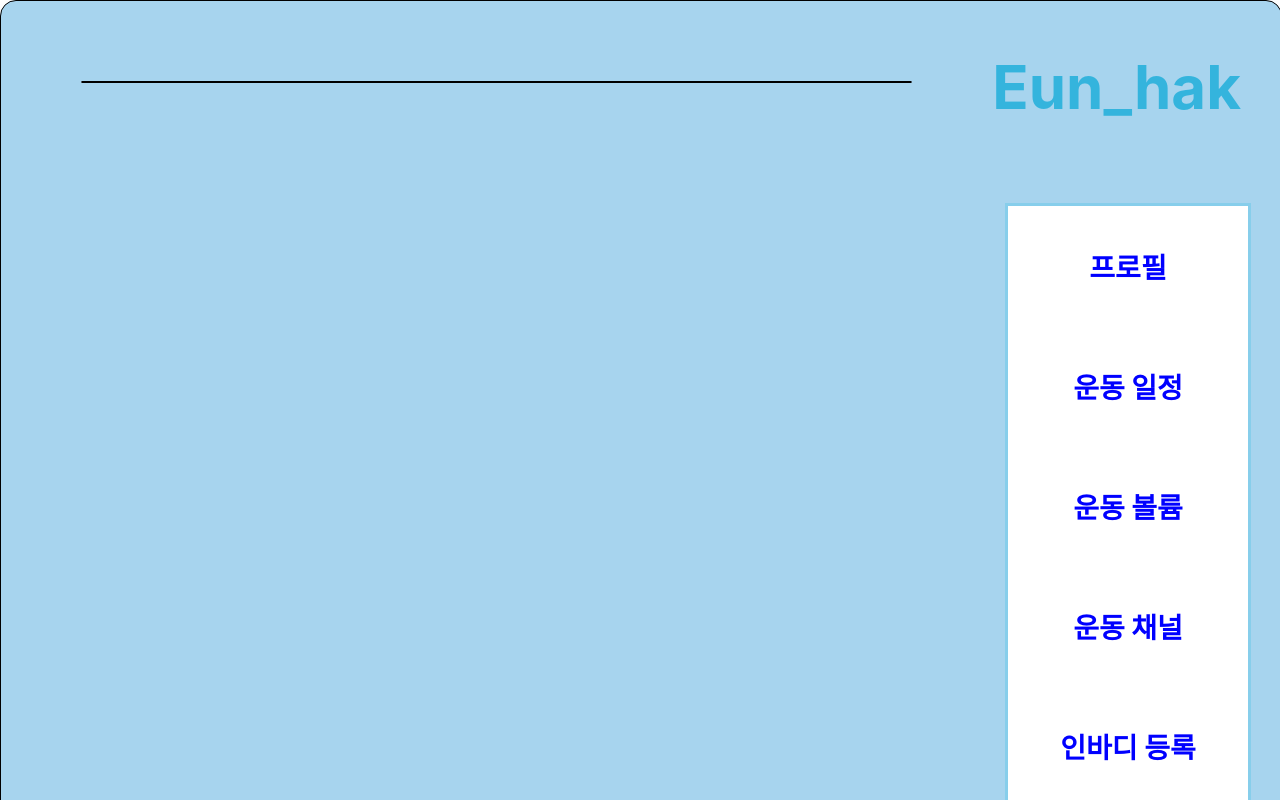
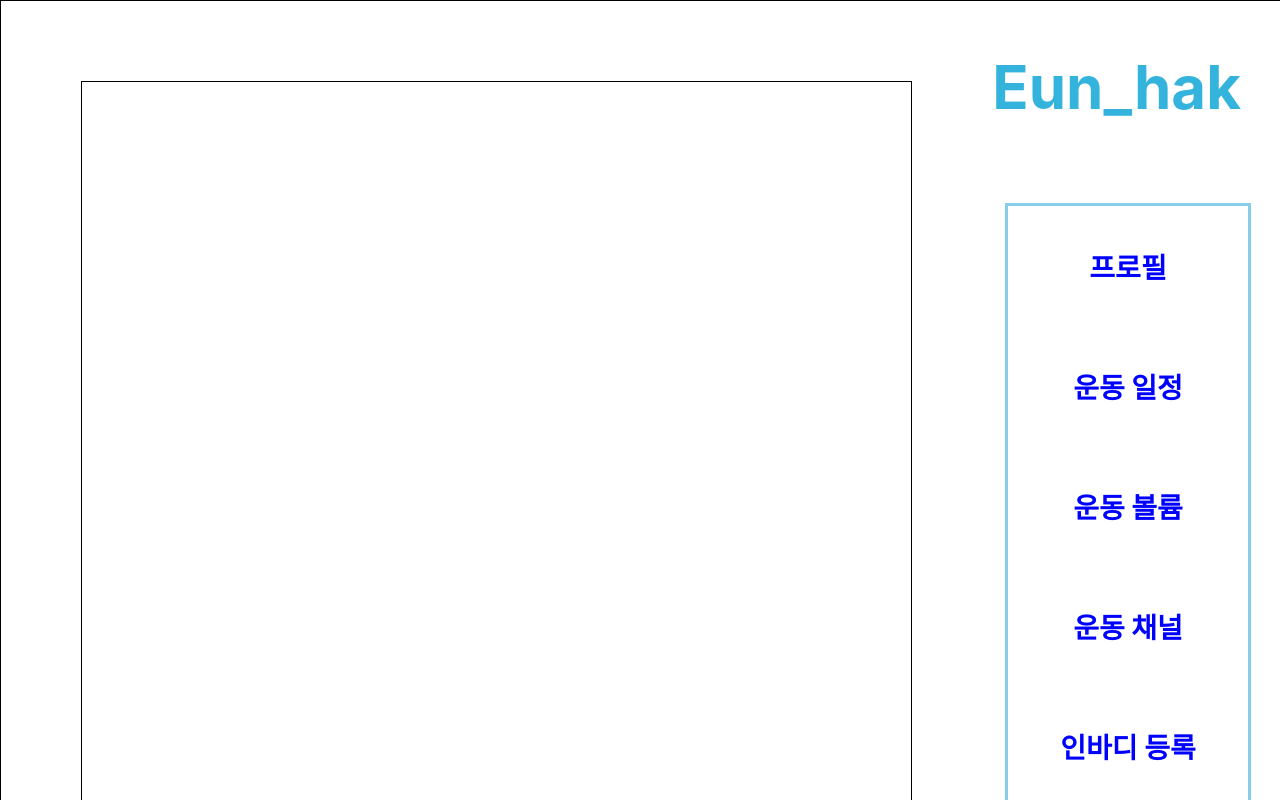
Before and after one commit to eun-hak/health_care, a React (Create React App) app: page /Profile in a window 1280 px wide. Shown: the top 800 px of the page. Built offline with nearby package versions, Linux system fonts and the light colour scheme.

Commit message:
자잘한 부분 수정

```diff
--- a/src/assets/Data.tsx
+++ b/src/assets/Data.tsx
@@ -1,12 +1,12 @@
 import React from "react";
 
-interface DATA {
+export type DATA = {
   id: number;
   name: string;
   content: string;
   link: string;
   src: string;
-}
+};
 
 const Data: DATA[] = [
   {
--- a/src/components/Create.tsx
+++ b/src/components/Create.tsx
@@ -5,16 +5,14 @@ import { MdAdd } from "react-icons/md";
 import { useRecoilState } from "recoil";
 import { ITypes, todosState } from "../recoil/State";
 
-const Create = (): JSX.Element => {
+const Create = () => {
   const [open, setOpen] = useState<boolean>(false);
   const [work, setWork] = useRecoilState<ITypes[]>(todosState);
 
   const onToggle = () => setOpen(!open);
 
   const onCreate = () => {};
-  const onDelete = (id: number) => {
-    setWork(work.filter((work: ITypes) => work.id !== id));
-  };
+
   return (
     <>
       {/* <TodoTemplateBlock> */}
--- a/src/components/List.tsx
+++ b/src/components/List.tsx
@@ -10,7 +10,7 @@ const TodoListBlock = styled.div`
   padding-bottom: 48px;
 `;
 
-const List = (): JSX.Element => {
+const List = () => {
   const [work, setWork] = useRecoilState<ITypes[]>(todosState);
   return (
     <>
--- a/src/components/Nav.tsx
+++ b/src/components/Nav.tsx
@@ -1,7 +1,7 @@
 import React, { useState, useEffect } from "react";
 import styled from "styled-components";
 
-const Nav = (): JSX.Element => {
+const Nav = () => {
   const [navbarStyle, setNavbarStyle] = useState<React.CSSProperties>({});
 
   useEffect(() => {
--- a/src/components/Work.tsx
+++ b/src/components/Work.tsx
@@ -3,13 +3,14 @@ import styled, { css } from "styled-components";
 import { MdDone, MdDelete } from "react-icons/md";
 import { ITypes, todosState } from "../recoil/State";
 import { useRecoilState } from "recoil";
-type WorkItem = {
+export type WorkItem = {
   id: number;
   done: boolean;
   text: string;
 };
 
-type WorkProps = WorkItem & {
+//약간 헷갈리네요
+export type WorkProps = WorkItem & {
   // Remove 'children' prop
   // children?: never[];
 };
@@ -20,7 +21,7 @@ const Work = ({ id, done, text }: WorkProps) => {
   // const onDelete = (id: number) => {
   //   setWork(work.filter((work: ITypes) => work.id !== id));
   // };
-
+  // ####헷갈림###
   const onDelete = (event: React.MouseEvent<HTMLDivElement>) => {
     const id = Number(event.currentTarget.getAttribute("data-id"));
     setWork(work.filter((work: ITypes) => work.id !== id));
@@ -87,7 +88,7 @@ const Text = styled.div<{ done: boolean }>`
   flex: 1;
   font-weight: 700;
   font-size: 29px;
-  color: #495057;
+  color: purple;
   ${(props) =>
     props.done &&
     css`
--- a/src/pages/Login.tsx
+++ b/src/pages/Login.tsx
@@ -12,13 +12,13 @@ const mockCredentials: Credentials = {
   password: "a",
 };
 const LoginForm = () => {
+  const navigate = useNavigate();
 
-
-  const navigate = useNavigate();
   const [credentials, setCredentials] = useState<Credentials>({
     id: "",
     password: "",
   });
+
   const [error, setError] = useState<string>("");
 
   const handleChange = (
@@ -75,10 +75,7 @@ const LoginForm = () => {
 
 export default LoginForm;
 
-const Title = styled.div`
-
-
-`
+const Title = styled.div``;
 const Wrapper = styled.div`
   display: flex;
   justify-content: center;
--- a/src/pages/Profile.tsx
+++ b/src/pages/Profile.tsx
@@ -2,7 +2,7 @@ import React from "react";
 import styled from "styled-components";
 import Nav from "../components/Nav";
 import Signiture from "../components/Signiture";
-import { Container, Wrapper, Container2 } from "../assets/Layout";
+// import { Container, Wrapper, Container2 } from "../assets/Layout";
 const Profile = () => {
   return (
     <>
@@ -19,31 +19,31 @@ const Profile = () => {
 
 export default Profile;
 
-// const Wrapper = styled.div`
-//   margin-top: 50px;
-//   margin-right: 30px;
-//   display: flex;
-//   flex-direction: column;
-//   align-items: flex-end;
-//   margin-bottom: 80px;
-// `;
+const Wrapper = styled.div`
+  margin-top: 50px;
+  margin-right: 30px;
+  display: flex;
+  flex-direction: column;
+  align-items: flex-end;
+  margin-bottom: 80px;
+`;
 
-// //전체 레이아웃
-// const Container = styled.div`
-//   display: flex;
-//   flex-direction: row;
-//   align-items: flex-start;
-//   width: 100%;
-//   height: 100%;
-//   border: 1px solid black;
-// `;
+//전체 레이아웃
+const Container = styled.div`
+  display: flex;
+  flex-direction: row;
+  align-items: flex-start;
+  width: 100%;
+  height: 100%;
+  border: 1px solid black;
+`;
 
-// //그래프 레이아웃
-// const Container2 = styled.div`
-//   /* display: flex;
-//   flex-direction: row; */
-//   width: 1800px;
-//   height: 800px;
-//   border: 1px solid black;
-//   margin: 80px;
-// `;
+//그래프 레이아웃
+const Container2 = styled.div`
+  /* display: flex;
+  flex-direction: row; */
+  width: 1800px;
+  height: 800px;
+  border: 1px solid black;
+  margin: 80px;
+`;
--- a/src/recoil/State.ts
+++ b/src/recoil/State.ts
@@ -10,16 +10,12 @@ export type ITypes = {
 // TodoInput에서 입력하는 값을 atom으로 관리하는 방식
 export const inputState = atom<string>({
   key: "inputState",
-  // key의 값은 항상 고유값이어야 합니다.
-
   default: "",
 });
 
-// 업데이트 시킬 Todos atom 배열
 export const todosState = atom<ITypes[]>({
   key: "work",
 
-  // default에는 임의의 데이터를 넣어줍시다.
   default: [
     {
       id: 1,
```
Also changed, not shown: src/pages/Channel.tsx (+8 -8 lines).
